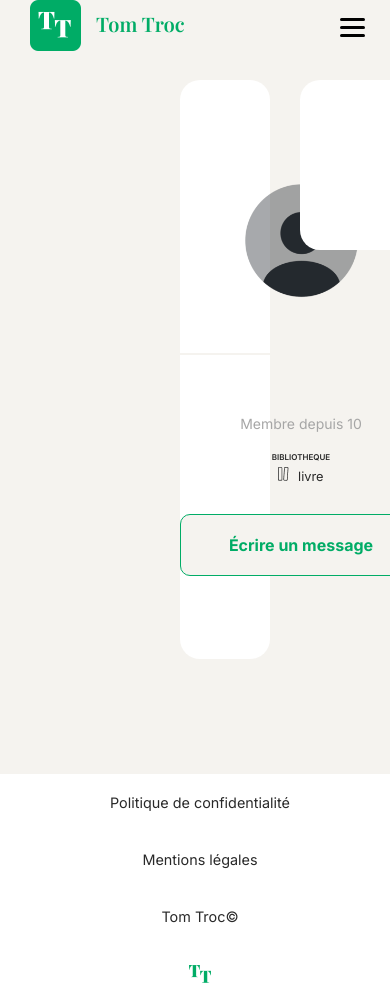
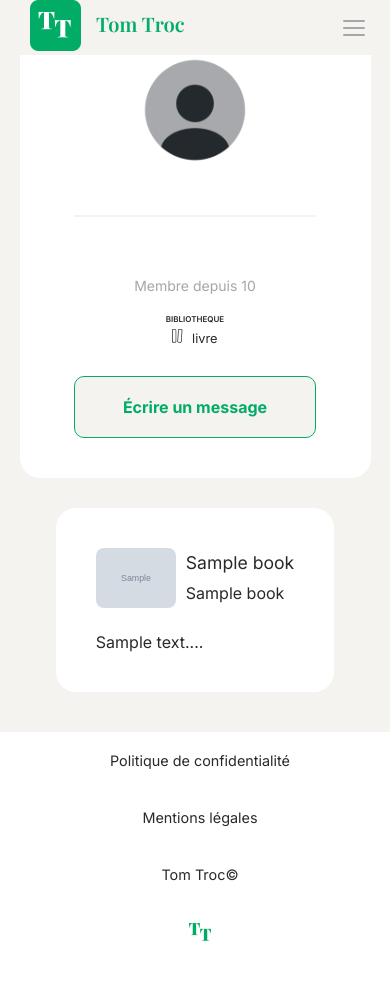
Before and after one commit to Tamsin-Rouaud/P6-TOMTROC, a PHP site: template views/templates/profileDetails.php in a window 390 px wide; the page is wider, and only the part inside the window is pictured. After the commit the page ends 941 px from the top of that part, so only its background shows below. Run offline with PHP 8.4, Linux system fonts and the light colour scheme; the template is opened without the code that fills it: most values are stand-ins (such as "Sample title", 1, 10 or a date in 2020); grey boxes marked "Sample" are stand-in pictures; data that the repository does not hold is empty; a stand-in replaces the project's code that opens the database connection; some libraries are stand-ins or nearby versions; some web fonts are replaced.

Commit message:
Responsive terminé, reste à nettoyer les fichiers

```diff
--- a/css/styleHeader.css
+++ b/css/styleHeader.css
@@ -89,11 +89,11 @@
 
 .burger span {
     display: block;
-    width: 25px;
-    height: 3px;
-    background-color: black;
+    width: 22px;
+    height: 2px;
+    background-color: #a6a6a6;
     margin: 5px;
-    transition: 0.3s;
+
 }
 
 /* RESPONSIVE */
--- a/css/styleProfileDetails.css
+++ b/css/styleProfileDetails.css
@@ -21,4 +21,100 @@
 .ownerTable {
     margin: 0;
     padding-left: 20px;
+    display: flex;
 }
+
+.myBookBlock-mobile {
+    display: none;
+}
+
+
+@media screen and (max-width: 768px) {
+    /* On masque la version desktop */
+    .ownerTable {
+      display: none;
+    }
+    /* On affiche la version mobile */
+    .mobile-version {
+      display: block;
+    }
+
+    /* Layout mobile simplifié :
+       on peut tout passer en bloc ou en flex
+    */
+    .profileDetailsBlock.mobile-version {
+      padding: 20px; /* Ex. un padding plus léger */
+      display: block;
+    }
+
+    .profileDetailsBlock {
+        flex-direction: column;
+        padding: 0;
+        width: 90%;
+
+    }
+
+    .boxProfile.ownerBox {
+      margin-bottom: 30px;
+      height: auto; /* On enlève la hauteur fixe */
+      display: flex;
+      flex-direction: column;
+      align-items: center;
+    }
+
+    .profileBlock img {
+      width: 120px;  /* exemple */
+      height: auto;
+      border-radius: 50%;
+    }
+
+    /* Les "cartes" de livres */
+    .myBookBlock-mobile {
+      display: flex;
+      flex-direction: column;
+      gap: 20px; /* espace entre cartes */
+    }
+
+    .card {
+      background-color: #fff;
+      border-radius: 20px;
+      padding: 40px;
+      display: flex;
+      gap: 20px;
+      display: flex;
+      flex-direction: column;
+
+    }
+
+    .card-photo img {
+      width: 80px;
+      height: auto;
+      object-fit: cover;
+      border-radius: 8px;
+    }
+
+    .card-info {
+        margin: 0;
+    }
+    .card-info h3 {
+      font-size: 1.1em;
+      margin-bottom: 10px;
+    }
+
+    .card-info p {
+      margin: 5px 0;
+    }
+
+    .myBookBlock-mobile p:last-child {
+        font-style: unset;
+    }
+
+    .card h3 {
+        font-weight: normal;
+
+    }
+
+    section.profileDetailsBlock {
+      margin-bottom: 40px;
+    }
+  }
--- a/models/MessageManager.php
+++ b/models/MessageManager.php
@@ -122,7 +122,13 @@
                OR (from_user = :userId AND to_user = users.id_user)
             ORDER BY created_at DESC
             LIMIT 1
-    ) AS message_text
+        ) AS message_text,
+        (SELECT created_at FROM messages
+            WHERE (from_user = users.id_user AND to_user = :userId)
+               OR (from_user = :userId AND to_user = users.id_user)
+            ORDER BY created_at DESC
+            LIMIT 1
+        ) AS created_at
     FROM users
     WHERE users.id_user != :userId
     AND users.id_user IN (
@@ -137,12 +143,12 @@
               WHERE (from_user = users.id_user AND to_user = :userId)
                  OR (from_user = :userId AND to_user = users.id_user)
               ORDER BY created_at DESC
-          LIMIT 1) DESC
-";
+              LIMIT 1) DESC";
 
     $params = ['userId' => $userId];
     $stmt = $this->db->query($sql, $params);
 
     return $stmt->fetchAll(PDO::FETCH_ASSOC);
 }
+
 }
--- a/views/templates/profileDetails.php
+++ b/views/templates/profileDetails.php
@@ -33,7 +33,8 @@
             </div>
         </div>
 
-<!-- Tableau  -->
+
+<!-- Tableau des livres pour version desktop -->
 <div class="myBookBlock ownerTable">
       <table>
         <thead>
@@ -42,11 +43,8 @@
             <th class="title">TITRE</th>
             <th class="author">AUTEUR</th>
             <th class="description">DESCRIPTION</th>
-
-
           </tr>
         </thead>
-
         <tbody>
           <?php foreach ($books as $book): ?>
             <tr>
@@ -64,16 +62,53 @@
                   <?= htmlspecialchars(substr($book->getDescription(), 0, 87), ENT_QUOTES, 'UTF-8'); ?>...
                 </span>
               </td>
-
-
             </tr>
           <?php endforeach; ?>
         </tbody>
+      </table>
+    </div>
+  </div><!-- /desktop-version -->
 
-    </table>
+
+ <!-- Affichage en cartes plutôt qu’en tableau pour version mobile -->
+    <div class="myBookBlock-mobile">
+      <?php foreach ($books as $book): ?>
+        <div class="card">
+            <div class="photo-title">
+            <div class="card-photo">
+            <img src="<?= htmlspecialchars($book->getImagePath(), ENT_QUOTES, 'UTF-8'); ?>" alt="Photo du livre">
+          </div>
+          <div class="card-info">
+            <h3><?= htmlspecialchars($book->getTitle(), ENT_QUOTES, 'UTF-8'); ?></h3>
+            <p><?= htmlspecialchars($book->getAuthorName(), ENT_QUOTES, 'UTF-8'); ?></p>
+            </div>
 
 
           </div>
+          <p class="description-mobile">
+              <?= htmlspecialchars(substr($book->getDescription(), 0, 87), ENT_QUOTES, 'UTF-8'); ?>...
+            </p>
+        </div>
+      <?php endforeach; ?>
+    </div>
+  </div>
+
+
+
+
+
+
+
+
+
+
+
+
+
+
+
+
+
 
 
 </section>
```
Also changed, not shown: controllers/MessageController.php (+12 -16 lines), css/styleMessaging.css (+104 -0 lines), views/templates/messaging.php (+23 -24 lines). Lines whose indentation alone changed are shown as unchanged.
